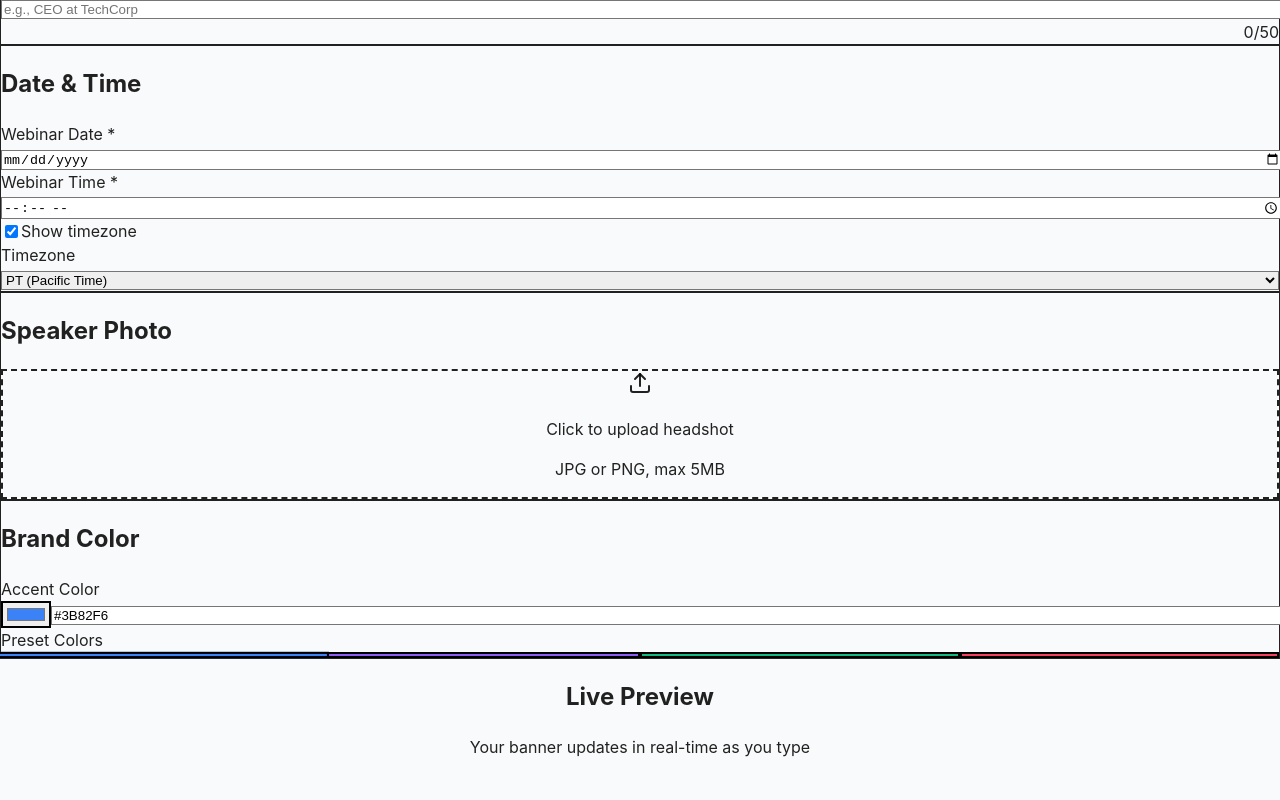
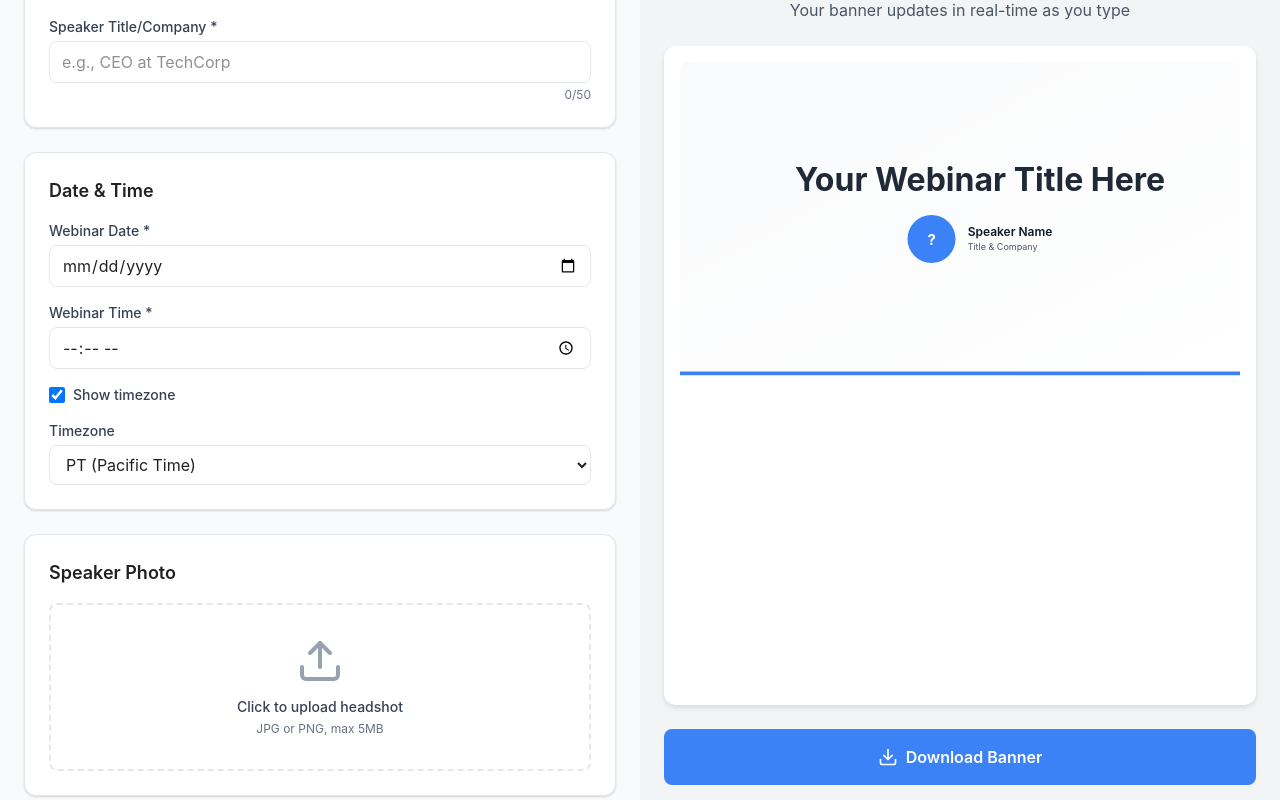
Before and after one commit to vonderheiden/loomgraph, a React (Vite) app: page / in a window 1280 px wide. Shown: the part 380-1180 px from the top of the page. Built offline with nearby package versions, Linux system fonts and the light colour scheme.

Commit message:
Fix: Update to Tailwind CSS v4 configuration - Fixes styling issues

```diff
--- a/src/index.css
+++ b/src/index.css
@@ -1,6 +1,17 @@
-@tailwind base;
-@tailwind components;
-@tailwind utilities;
+@import "tailwindcss";
+
+@theme {
+  --color-bento-bg: #F9FAFB;
+  --color-bento-border: #E5E7EB;
+  --color-bento-card: #FFFFFF;
+  --color-action-primary: #3B82F6;
+  --color-action-secondary: #8B5CF6;
+
+  --shadow-soft: 0 1px 3px rgba(0, 0, 0, 0.05), 0 1px 2px rgba(0, 0, 0, 0.1);
+  --shadow-soft-lg: 0 4px 6px rgba(0, 0, 0, 0.05), 0 2px 4px rgba(0, 0, 0, 0.06);
+
+  --radius-bento: 12px;
+}
 
 :root {
   font-family: Inter, system-ui, Avenir, Helvetica, Arial, sans-serif;
--- a/tailwind.config.js
+++ /dev/null
@@ -1,26 +0,0 @@
-/** @type {import('tailwindcss').Config} */
-export default {
-  content: [
-    "./index.html",
-    "./src/**/*.{js,ts,jsx,tsx}",
-  ],
-  theme: {
-    extend: {
-      colors: {
-        'bento-bg': '#F9FAFB',
-        'bento-border': '#E5E7EB',
-        'bento-card': '#FFFFFF',
-        'action-primary': '#3B82F6',
-        'action-secondary': '#8B5CF6',
-      },
-      boxShadow: {
-        'soft': '0 1px 3px rgba(0, 0, 0, 0.05), 0 1px 2px rgba(0, 0, 0, 0.1)',
-        'soft-lg': '0 4px 6px rgba(0, 0, 0, 0.05), 0 2px 4px rgba(0, 0, 0, 0.06)',
-      },
-      borderRadius: {
-        'bento': '12px',
-      },
-    },
-  },
-  plugins: [],
-}
```
